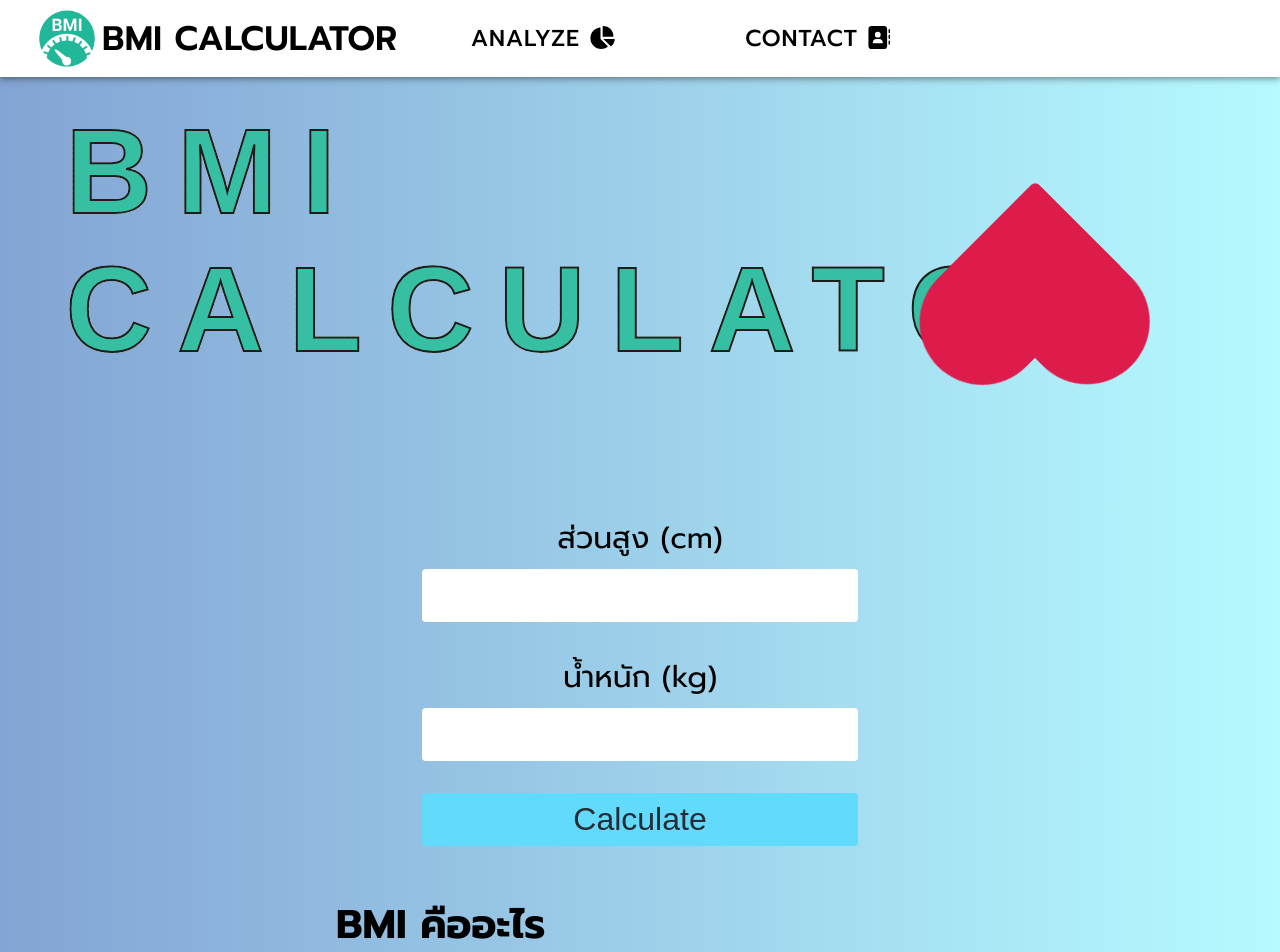
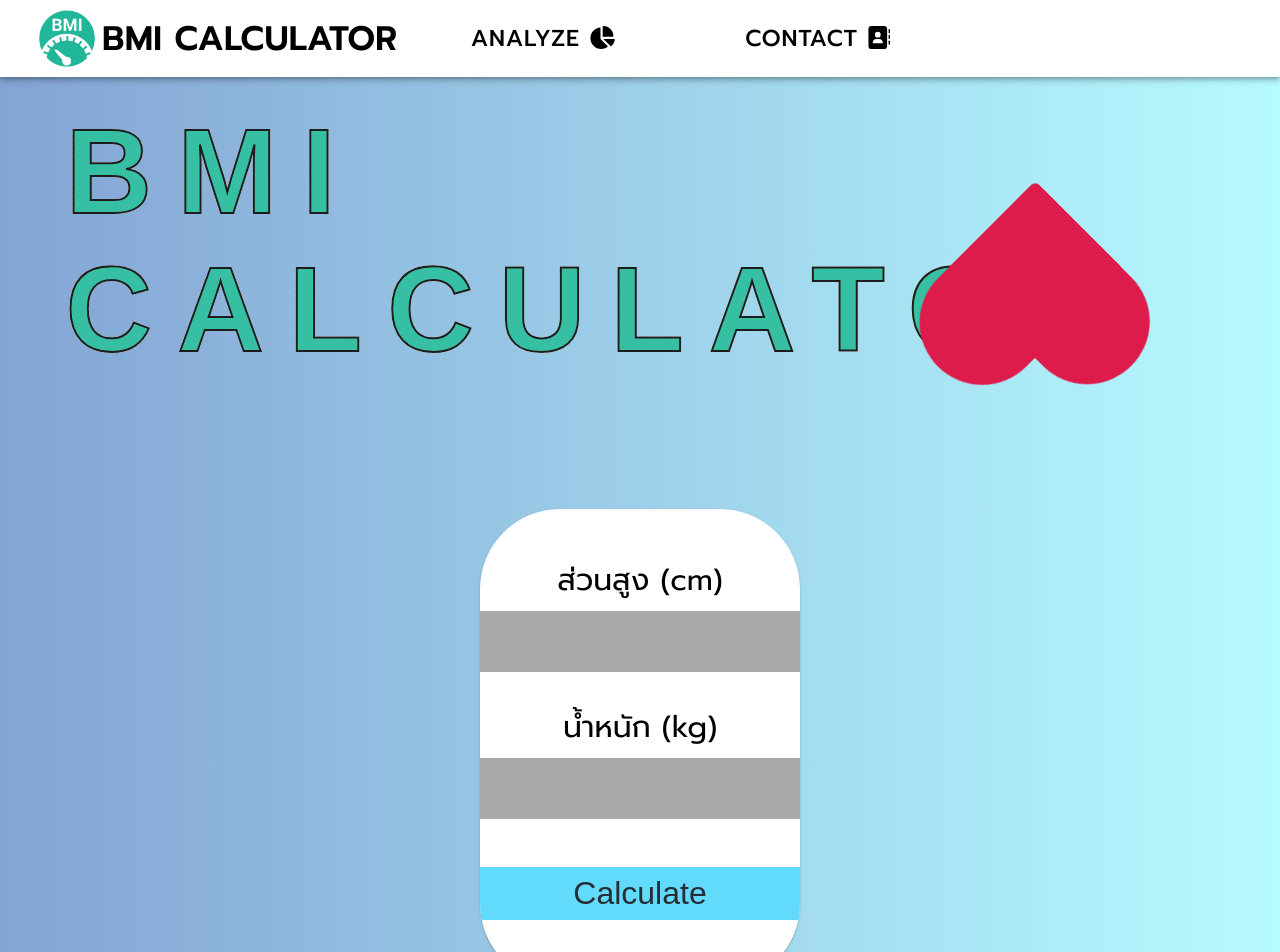
Before and after one commit to KixarS/bmi-frontend, a React (Create React App) app: page /home in a window 1280 px wide. Shown: the top 952 px of the page. Built offline with nearby package versions, Linux system fonts and the light colour scheme.

Commit message:
card calculator

```diff
--- a/src/components/Data/Home/Calculator.css
+++ b/src/components/Data/Home/Calculator.css
@@ -1,13 +1,12 @@
 .App {
     text-align: center;
-
     display: flex;
     flex-direction: column;
     align-items: center;
     font-size: calc(10px + 2vmin);
     color: rgb(0, 0, 0);
-
-    margin-top: 15em;
+    margin-top: 2rem;
+    margin-bottom: 2rem;
   }
 
   .container {
@@ -23,17 +22,20 @@
   }
 
   input {
+    width: 600px;
     padding: 0.5rem;
     margin-bottom: 1rem;
     border: none;
-    border-radius: 0.25rem;
-    font-size: 2rem;
+    border-radius: 1rem;
+    font-size: 2.5rem;
+    background-color: darkgray;
   }
 
   button {
     padding: 0.5rem 1rem;
     border: none;
-    border-radius: 0.25rem;
+    margin-top: 1rem;
+    border-radius: 1rem;
     font-size: 2rem;
     cursor: pointer;
     background-color: #61dafb;
--- a/src/components/Data/Home/Calculator.js
+++ b/src/components/Data/Home/Calculator.js
@@ -1,3 +1,4 @@
+import { Card } from "@mui/material";
 import React, { useState } from "react";
 import './Calculator.css';
 
@@ -30,6 +31,7 @@ function Calculator() {
   }
 
   return (
+    <Card sx={{ mr: '30rem', ml: '30rem', mt: '25rem', bgcolor: 'white', borderRadius:'5rem'}}>
       <div className="App">
         <div className="container">
           <label htmlFor="height">ส่วนสูง (cm)</label>
@@ -44,6 +46,8 @@ function Calculator() {
           <div id="result">{result}</div>
         </div>
       </div>
+    </Card>
+
   );
 }
 
```
Lines whose indentation alone changed are shown as unchanged.
